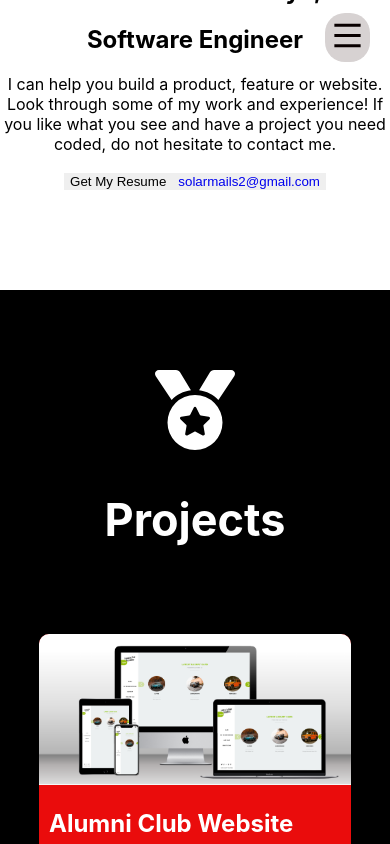
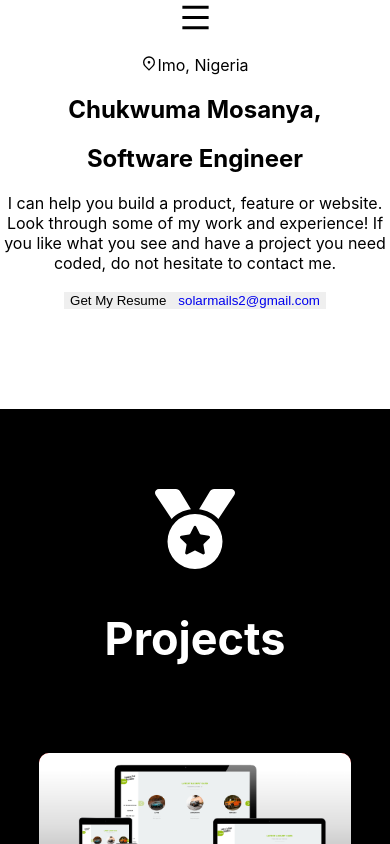
Before and after one commit to blase147/my_portfolio, a React (Create React App) app: page / in a window 390 px wide. Shown: the top 844 px of the page. Built offline with nearby package versions, Linux system fonts and the light colour scheme.

Commit message:
Add desktop responsiveness

```diff
--- a/src/components/navigation-bar/navigationBar.scss
+++ b/src/components/navigation-bar/navigationBar.scss
@@ -1,20 +1,27 @@
 @import './../scss/config';
 
+@media (min-width: 375px) and (max-width: 768px) and (min-resolution: 150dpi) and (orientation: portrait) {
   .navigation-bar-container {
+    display: flex;
+    flex-direction: row;
+    justify-content: right;
     // position: fixed;
-  margin-top: -80px;
-  // width: 80%;
-  // background-color: #e00c0c;
+    // top: -200px;
+    width: 100%;
+    margin-top: 0px;
+    background-color: #0ce02f;
 
     .menu-icon {
+      // background-color: #e00c0c;
       position: fixed;
-    top: 13px;
-    right: 20px;
-    left: auto;
+      top: 3px;
+      // right: 10px;
+      // left: auto;
       padding: 5px;
+      margin: 20px;
       background-color: #d7d2d2;
       color: rgb(9, 0, 0);
-    border-radius: 20px;
+      border-radius: 10px;
       margin-left: 20px;
       z-index: 2;
     }
@@ -44,6 +51,7 @@
 
       li a:visited {
         color: #fff;
+      }
     }
   }
 }
```
Lines whose indentation alone changed are shown as unchanged.
